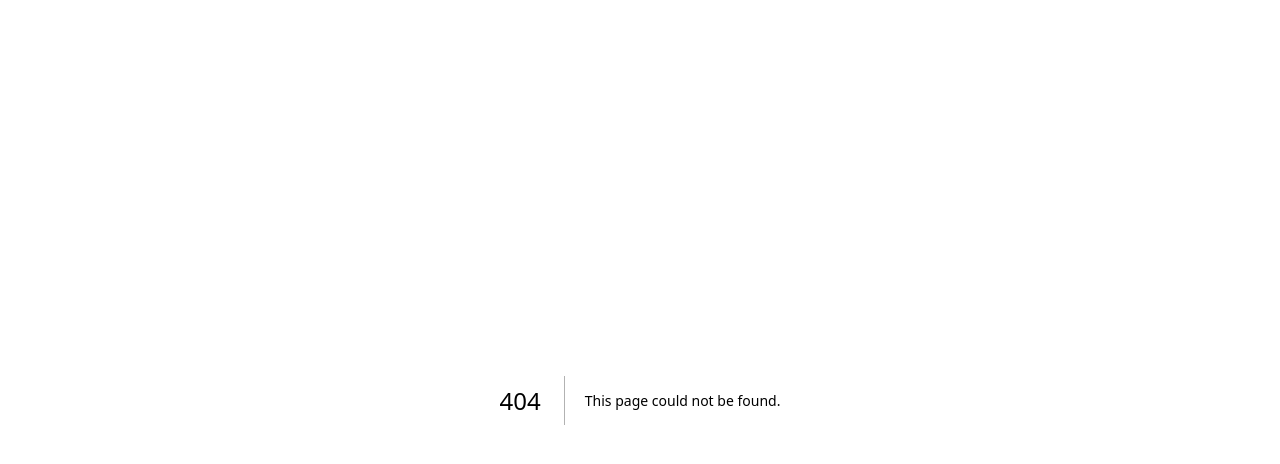
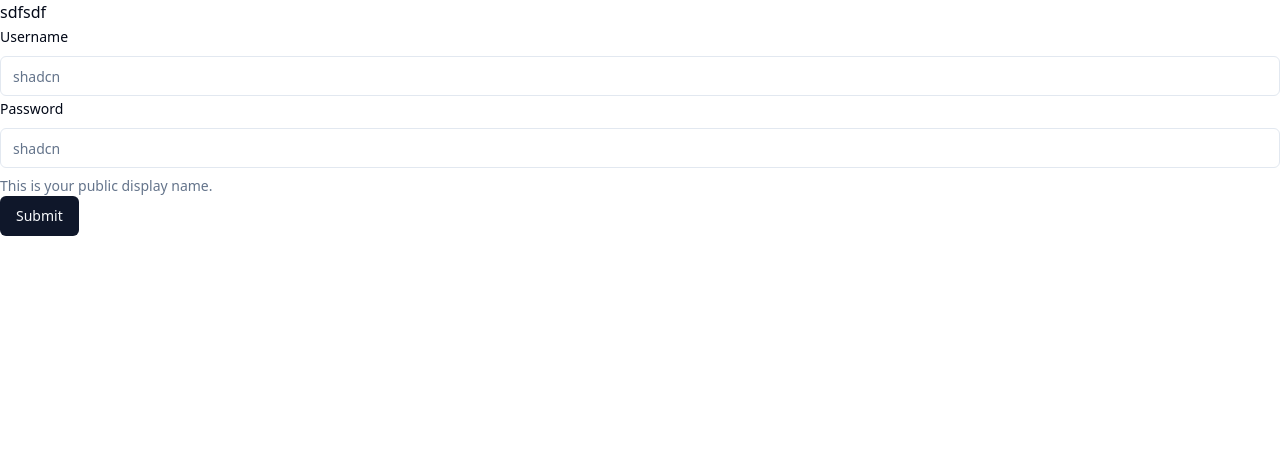
Before and after one commit to auziqni/my-next-test, a Next.js app: page /csmenu/shadcn/form in a window 1280 px wide. Before the commit this address had no page. Shown: the top 464 px of the page. Built offline with nearby package versions, Linux system fonts and the light colour scheme.

Commit message:
feat: form

```diff
--- /dev/null
+++ b/app/csmenu/shadcn/form/page.tsx
@@ -0,0 +1,90 @@
+"use client";
+import React from "react";
+import { zodResolver } from "@hookform/resolvers/zod";
+import * as z from "zod";
+import { Button } from "@/components/ui/button";
+import Link from "next/link";
+import { useForm } from "react-hook-form";
+import { ToastAction } from "@/components/ui/toast";
+import { useToast } from "@/components/ui/use-toast";
+import { Input } from "@/components/ui/input";
+
+import {
+  Form,
+  FormControl,
+  FormDescription,
+  FormField,
+  FormItem,
+  FormLabel,
+  FormMessage,
+} from "@/components/ui/form";
+
+const formSchema = z.object({
+  username: z.string().min(2).max(50),
+  password: z.string(),
+});
+
+export default function Formpage() {
+  const { toast } = useToast();
+  const form = useForm<z.infer<typeof formSchema>>({
+    resolver: zodResolver(formSchema),
+    defaultValues: {
+      username: "",
+      password: "",
+    },
+  });
+
+  const onSubmit = (value: z.infer<typeof formSchema>) => {
+    toast({
+      title: "Ini Data",
+      description: (
+        <div>
+          <h1>username : {value.username}</h1>
+          <h1>password : {value.password}</h1>
+        </div>
+      ),
+      action: <ToastAction altText="Goto schedule to undo">Undo</ToastAction>,
+    });
+  };
+
+  return (
+    <div>
+      <div>sdfsdf</div>
+      <Form {...form}>
+        <form onSubmit={form.handleSubmit(onSubmit)} className="">
+          <FormField
+            control={form.control}
+            name="username"
+            render={({ field }) => (
+              <FormItem>
+                <FormLabel>Username</FormLabel>
+                <FormControl>
+                  <Input placeholder="shadcn" {...field} />
+                </FormControl>
+
+                <FormMessage />
+              </FormItem>
+            )}
+          />
+          <FormField
+            control={form.control}
+            name="password"
+            render={({ field }) => (
+              <FormItem>
+                <FormLabel>Password</FormLabel>
+                <FormControl>
+                  <Input placeholder="shadcn" {...field} />
+                </FormControl>
+                <FormDescription>
+                  This is your public display name.
+                </FormDescription>
+                <FormMessage />
+              </FormItem>
+            )}
+          />
+          <Button type="submit">Submit</Button>
+        </form>
+      </Form>
+    </div>
+  );
+}
--- a/app/csmenu/shadcn/page.tsx
+++ b/app/csmenu/shadcn/page.tsx
@@ -13,6 +13,9 @@
         <a href="/csmenu/shadcn/toast">toast</a>
       </h1>
       <h1>
+        <a href="/csmenu/shadcn/form">form</a>
+      </h1>
+      <h1>
         <a href="/csmenu/shadcn/autocomplete">autocomplete</a>
       </h1>
       <h1>
--- a/app/csmenu/shadcn/toast/page.tsx
+++ b/app/csmenu/shadcn/toast/page.tsx
@@ -7,20 +7,16 @@
 
 export default function page() {
   const { toast } = useToast();
+  const onToast = () => {
+    toast({
+      title: "Scheduled: Catch up xx",
+      description: "Friday, February 10, 2023 at 5:57 PM",
+      action: <ToastAction altText="Goto schedule to undo">Undo</ToastAction>,
+    });
+  };
   return (
     // <div>sdfdf</div>
-    <Button
-      variant="outline"
-      onClick={() => {
-        toast({
-          title: "Scheduled: Catch up ",
-          description: "Friday, February 10, 2023 at 5:57 PM",
-          action: (
-            <ToastAction altText="Goto schedule to undo">Undo</ToastAction>
-          ),
-        });
-      }}
-    >
+    <Button variant="outline" onClick={onToast}>
       Add to calendar
     </Button>
   );
--- /dev/null
+++ b/components/ui/form.tsx
@@ -0,0 +1,176 @@
+import * as React from "react"
+import * as LabelPrimitive from "@radix-ui/react-label"
+import { Slot } from "@radix-ui/react-slot"
+import {
+  Controller,
+  ControllerProps,
+  FieldPath,
+  FieldValues,
+  FormProvider,
+  useFormContext,
+} from "react-hook-form"
+
+import { cn } from "@/lib/utils"
+import { Label } from "@/components/ui/label"
+
+const Form = FormProvider
+
+type FormFieldContextValue<
+  TFieldValues extends FieldValues = FieldValues,
+  TName extends FieldPath<TFieldValues> = FieldPath<TFieldValues>
+> = {
+  name: TName
+}
+
+const FormFieldContext = React.createContext<FormFieldContextValue>(
+  {} as FormFieldContextValue
+)
+
+const FormField = <
+  TFieldValues extends FieldValues = FieldValues,
+  TName extends FieldPath<TFieldValues> = FieldPath<TFieldValues>
+>({
+  ...props
+}: ControllerProps<TFieldValues, TName>) => {
+  return (
+    <FormFieldContext.Provider value={{ name: props.name }}>
+      <Controller {...props} />
+    </FormFieldContext.Provider>
+  )
+}
+
+const useFormField = () => {
+  const fieldContext = React.useContext(FormFieldContext)
+  const itemContext = React.useContext(FormItemContext)
+  const { getFieldState, formState } = useFormContext()
+
+  const fieldState = getFieldState(fieldContext.name, formState)
+
+  if (!fieldContext) {
+    throw new Error("useFormField should be used within <FormField>")
+  }
+
+  const { id } = itemContext
+
+  return {
+    id,
+    name: fieldContext.name,
+    formItemId: `${id}-form-item`,
+    formDescriptionId: `${id}-form-item-description`,
+    formMessageId: `${id}-form-item-message`,
+    ...fieldState,
+  }
+}
+
+type FormItemContextValue = {
+  id: string
+}
+
+const FormItemContext = React.createContext<FormItemContextValue>(
+  {} as FormItemContextValue
+)
+
+const FormItem = React.forwardRef<
+  HTMLDivElement,
+  React.HTMLAttributes<HTMLDivElement>
+>(({ className, ...props }, ref) => {
+  const id = React.useId()
+
+  return (
+    <FormItemContext.Provider value={{ id }}>
+      <div ref={ref} className={cn("space-y-2", className)} {...props} />
+    </FormItemContext.Provider>
+  )
+})
+FormItem.displayName = "FormItem"
+
+const FormLabel = React.forwardRef<
+  React.ElementRef<typeof LabelPrimitive.Root>,
+  React.ComponentPropsWithoutRef<typeof LabelPrimitive.Root>
+>(({ className, ...props }, ref) => {
+  const { error, formItemId } = useFormField()
+
+  return (
+    <Label
+      ref={ref}
+      className={cn(error && "text-destructive", className)}
+      htmlFor={formItemId}
+      {...props}
+    />
+  )
+})
+FormLabel.displayName = "FormLabel"
+
+const FormControl = React.forwardRef<
+  React.ElementRef<typeof Slot>,
+  React.ComponentPropsWithoutRef<typeof Slot>
+>(({ ...props }, ref) => {
+  const { error, formItemId, formDescriptionId, formMessageId } = useFormField()
+
+  return (
+    <Slot
+      ref={ref}
+      id={formItemId}
+      aria-describedby={
+        !error
+          ? `${formDescriptionId}`
+          : `${formDescriptionId} ${formMessageId}`
+      }
+      aria-invalid={!!error}
+      {...props}
+    />
+  )
+})
+FormControl.displayName = "FormControl"
+
+const FormDescription = React.forwardRef<
+  HTMLParagraphElement,
+  React.HTMLAttributes<HTMLParagraphElement>
+>(({ className, ...props }, ref) => {
+  const { formDescriptionId } = useFormField()
+
+  return (
+    <p
+      ref={ref}
+      id={formDescriptionId}
+      className={cn("text-sm text-muted-foreground", className)}
+      {...props}
+    />
+  )
+})
+FormDescription.displayName = "FormDescription"
+
+const FormMessage = React.forwardRef<
+  HTMLParagraphElement,
+  React.HTMLAttributes<HTMLParagraphElement>
+>(({ className, children, ...props }, ref) => {
+  const { error, formMessageId } = useFormField()
+  const body = error ? String(error?.message) : children
+
+  if (!body) {
+    return null
+  }
+
+  return (
+    <p
+      ref={ref}
+      id={formMessageId}
+      className={cn("text-sm font-medium text-destructive", className)}
+      {...props}
+    >
+      {body}
+    </p>
+  )
+})
+FormMessage.displayName = "FormMessage"
+
+export {
+  useFormField,
+  Form,
+  FormItem,
+  FormLabel,
+  FormControl,
+  FormDescription,
+  FormMessage,
+  FormField,
+}
--- a/package.json
+++ b/package.json
@@ -11,6 +11,7 @@
   "dependencies": {
     "@emotion/react": "^11.11.1",
     "@emotion/styled": "^11.11.0",
+    "@hookform/resolvers": "^3.1.1",
     "@mui/material": "^5.14.3",
     "@mui/x-data-grid": "^6.11.0",
     "@radix-ui/react-dialog": "^1.0.4",
@@ -32,9 +33,11 @@
     "postcss": "8.4.26",
     "react": "18.2.0",
     "react-dom": "18.2.0",
+    "react-hook-form": "^7.45.3",
     "tailwind-merge": "^1.14.0",
     "tailwindcss": "3.3.3",
     "tailwindcss-animate": "^1.0.6",
-    "typescript": "5.1.6"
+    "typescript": "5.1.6",
+    "yup": "^1.2.0"
   }
 }
```
Also changed, not shown: 1 other file (tests, documents, lock files or other folders).
